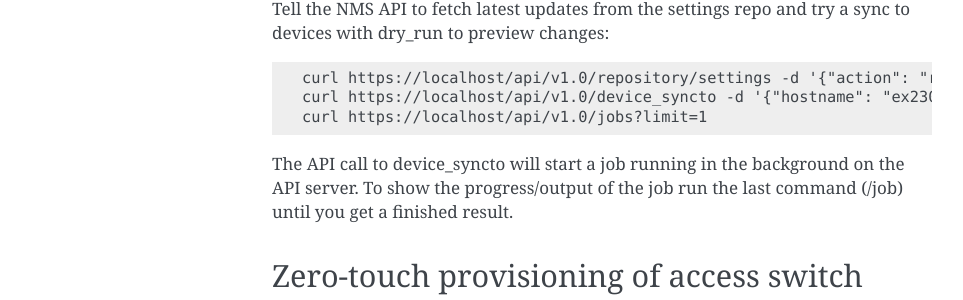
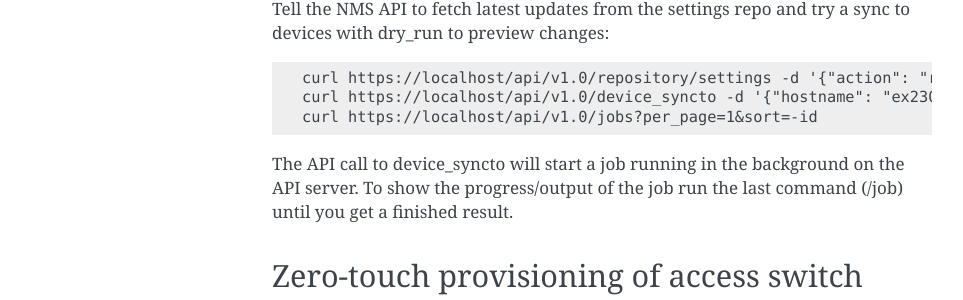
Before and after one commit to SUNET/cnaas-nms, a Sphinx documentation site: the page built from docs/howto/index.rst, in a window 1280 px wide and 900 px high. Shown: the part 393-693 px from the top of the window, without its empty margins (148-1111 px from the left). Built offline with Sphinx 7.4.7, drawn with Linux system fonts in a browser that asks for light colours; some of the changed lines change nothing that is shown; some of the changed text lies outside the part shown.

Commit message:
Fix howto docs job query

```diff
--- a/docs/howto/index.rst
+++ b/docs/howto/index.rst
@@ -19,7 +19,7 @@ with dry_run to preview changes::
 
     curl https://localhost/api/v1.0/repository/settings -d '{"action": "refresh"}' -X PUT -H "Content-Type: application/json"
     curl https://localhost/api/v1.0/device_syncto -d '{"hostname": "ex2300-top", "dry_run": true}' -X POST -H "Content-Type: application/json"
-    curl https://localhost/api/v1.0/jobs?limit=1
+    curl https://localhost/api/v1.0/jobs?per_page=1&sort=-id
 
 The API call to device_syncto will start a job running in the background on the API server. To
 show the progress/output of the job run the last command (/job) until you get a finished result.
@@ -90,7 +90,7 @@ initialize the device with a specified hostname and device type::
 
 Check job status to see progress, there should be two jobs running after each other, step1 and step2::
 
-    curl https://localhost/api/v1.0/jobs?limit=2
+    curl https://localhost/api/v1.0/jobs?per_page=1&sort=-id
 
 The first job will send a new base configuration to the device, this will move
 the device management to a tagged VLAN and set a static IP address amongst
```
